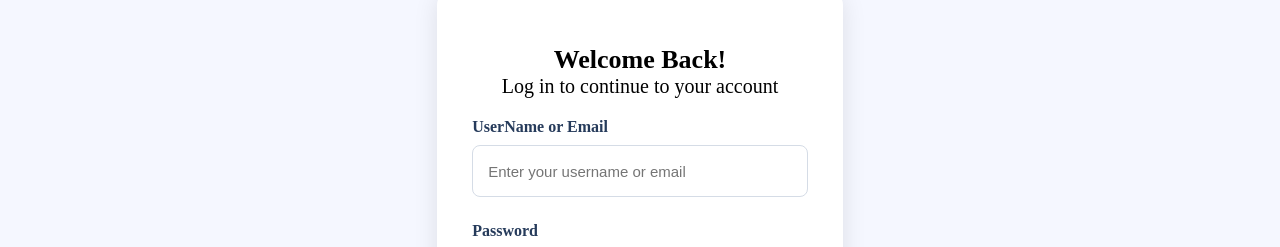
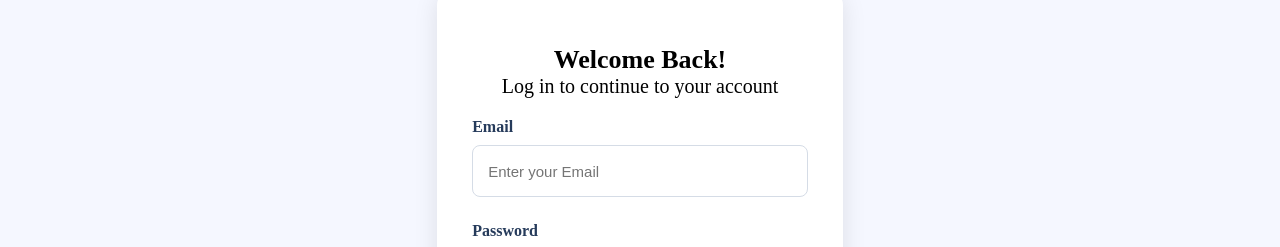
Before and after one commit to trojanroot/jobportal, a React (Vite) app: page /login in a window 1280 px wide. Shown: the part 180-427 px from the top of the page. Built offline with nearby package versions, Linux system fonts and the light colour scheme.

Commit message:
login mmessage display

```diff
--- a/src/components/header/Header.css
+++ b/src/components/header/Header.css
@@ -65,9 +65,6 @@ header .headerActions button{
   font-weight: 600;
   cursor: pointer;
 }
-header .headerActions button:hover{
-
-}
 header .headerActions .login{
   color: var(--primary-color);
   background-color: #fff;
--- a/src/pages/login/Login.css
+++ b/src/pages/login/Login.css
@@ -37,7 +37,19 @@ form > label {
   margin-bottom: 9px;
 }
 
-input[type="text"],
+.loginMessage {
+  position: fixed;
+  top: 90px;
+  right: 30px;
+  z-index: 9999;
+  padding: 15px 25px;
+  background-color: white;
+  color: green;
+  border-radius: 8px;
+  font-weight: bold;
+}
+
+input[type="email"],
 input[type="password"] {
   width: 100%;
   height: 52px;
@@ -49,7 +61,7 @@ input[type="password"] {
   outline: none;
 }
 
-input[type="text"]:focus,
+input[type="email"]:focus,
 input[type="password"]:focus {
   border-color:var(--primary-color);
   box-shadow: 0 0 0 3px rgba(23, 105, 224, 0.1);
--- a/src/pages/login/Login.jsx
+++ b/src/pages/login/Login.jsx
@@ -1,8 +1,21 @@
-import React from 'react'
-import { useNavigate } from 'react-router-dom'
-import './Login.css'
+import React, { useState } from "react";
+import { useNavigate } from "react-router-dom";
+import "./Login.css";
 function Login() {
-    const navigate=useNavigate()
+  const navigate = useNavigate();
+  const [email, setEmail] = useState("");
+  const [password, setPassword] = useState("");
+  const [message, setMessage] = useState("");
+
+  const handleLogin = (e) => {
+    e.preventDefault();
+
+    if (email === "aryanthapa@gmail.com" && password === "123456") {
+      setMessage("Login Successfully");
+    } else {
+      setMessage("Enter correct email and password");
+    }
+  };
   return (
     <>
       <div className="page">
@@ -12,39 +25,79 @@ function Login() {
             <p>Log in to continue to your account</p>
           </div>
           <div className="form">
-                    <form action="">
-                        <label htmlFor="username">UserName or Email</label>
-                        <input id='username' type="text" placeholder='Enter your username or email'/>
+            <form onSubmit={handleLogin}>
+              <label htmlFor="email">Email</label>
+              <input
+                id="email"
+                type="email"
+                placeholder="Enter your Email"
+                required
+                value={email}
+                onChange={(e) => setEmail(e.target.value)}
+              />
               <label htmlFor="password">Password</label>
-                        <input type="password"
-                            id='password'
-                            placeholder='password'
+              <input
+                type="password"
+                id="password"
+                placeholder="password"
+                value={password}
+                onChange={(e) => setPassword(e.target.value)}
               />
               <div className="loginOption">
                 <lable className="remeber">
                   <input type="checkbox" />
                   Remember Me
                 </lable>
-                            <span onClick={() => navigate("/")}>
-                                Forget Password
-                            </span>
+                <span onClick={() => navigate("/")}>Forget Password</span>
               </div>
               <div className="loginButton">
-                            <button type='submit'>Login </button>
+                <button type="submit">Login </button>
               </div>
             </form>
           </div>
 
           <div className="loginBOptions">
             <button>
-                      <svg xmlns="http://www.w3.org/2000/svg" x="0px" y="0px" width="30" height="30" viewBox="0 0 48 48">
-                      <path fill="#FFC107" d="M43.611,20.083H42V20H24v8h11.303c-1.649,4.657-6.08,8-11.303,8c-6.627,0-12-5.373-12-12c0-6.627,5.373-12,12-12c3.059,0,5.842,1.154,7.961,3.039l5.657-5.657C34.046,6.053,29.268,4,24,4C12.955,4,4,12.955,4,24c0,11.045,8.955,20,20,20c11.045,0,20-8.955,20-20C44,22.659,43.862,21.35,43.611,20.083z"></path><path fill="#FF3D00" d="M6.306,14.691l6.571,4.819C14.655,15.108,18.961,12,24,12c3.059,0,5.842,1.154,7.961,3.039l5.657-5.657C34.046,6.053,29.268,4,24,4C16.318,4,9.656,8.337,6.306,14.691z"></path><path fill="#4CAF50" d="M24,44c5.166,0,9.86-1.977,13.409-5.192l-6.19-5.238C29.211,35.091,26.715,36,24,36c-5.202,0-9.619-3.317-11.283-7.946l-6.522,5.025C9.505,39.556,16.227,44,24,44z"></path><path fill="#1976D2" d="M43.611,20.083H42V20H24v8h11.303c-0.792,2.237-2.231,4.166-4.087,5.571c0.001-0.001,0.002-0.001,0.003-0.002l6.19,5.238C36.971,39.205,44,34,44,24C44,22.659,43.862,21.35,43.611,20.083z"></path>
+              <svg
+                xmlns="http://www.w3.org/2000/svg"
+                x="0px"
+                y="0px"
+                width="30"
+                height="30"
+                viewBox="0 0 48 48"
+              >
+                <path
+                  fill="#FFC107"
+                  d="M43.611,20.083H42V20H24v8h11.303c-1.649,4.657-6.08,8-11.303,8c-6.627,0-12-5.373-12-12c0-6.627,5.373-12,12-12c3.059,0,5.842,1.154,7.961,3.039l5.657-5.657C34.046,6.053,29.268,4,24,4C12.955,4,4,12.955,4,24c0,11.045,8.955,20,20,20c11.045,0,20-8.955,20-20C44,22.659,43.862,21.35,43.611,20.083z"
+                ></path>
+                <path
+                  fill="#FF3D00"
+                  d="M6.306,14.691l6.571,4.819C14.655,15.108,18.961,12,24,12c3.059,0,5.842,1.154,7.961,3.039l5.657-5.657C34.046,6.053,29.268,4,24,4C16.318,4,9.656,8.337,6.306,14.691z"
+                ></path>
+                <path
+                  fill="#4CAF50"
+                  d="M24,44c5.166,0,9.86-1.977,13.409-5.192l-6.19-5.238C29.211,35.091,26.715,36,24,36c-5.202,0-9.619-3.317-11.283-7.946l-6.522,5.025C9.505,39.556,16.227,44,24,44z"
+                ></path>
+                <path
+                  fill="#1976D2"
+                  d="M43.611,20.083H42V20H24v8h11.303c-0.792,2.237-2.231,4.166-4.087,5.571c0.001-0.001,0.002-0.001,0.003-0.002l6.19,5.238C36.971,39.205,44,34,44,24C44,22.659,43.862,21.35,43.611,20.083z"
+                ></path>
               </svg>
-                      Google</button>
+              Google
+            </button>
 
             <button>
-                    <svg width="30" height="30" viewBox="0 0 164 163" fill="none" xmlns="http://www.w3.org/2000/svg">
-                    <path d="M164 81.7994C164 36.6232 127.287 0 82 0C36.713 0 0 36.6232 0 81.7994C0 120.16 26.4762 152.35 62.1921 161.191V106.797H45.2837V81.7994H62.1921V71.028C62.1921 43.1868 74.8234 30.2821 102.224 30.2821C107.42 30.2821 116.384 31.2997 120.051 32.314V54.9725C118.116 54.7696 114.754 54.6682 110.579 54.6682C97.1339 54.6682 91.9384 59.7495 91.9384 72.9585V81.7994H118.723L114.121 106.797H91.9384V163C132.535 158.108 164 123.622 164 81.7994Z" fill="#0966FF"/>
+              <svg
+                width="30"
+                height="30"
+                viewBox="0 0 164 163"
+                fill="none"
+                xmlns="http://www.w3.org/2000/svg"
+              >
+                <path
+                  d="M164 81.7994C164 36.6232 127.287 0 82 0C36.713 0 0 36.6232 0 81.7994C0 120.16 26.4762 152.35 62.1921 161.191V106.797H45.2837V81.7994H62.1921V71.028C62.1921 43.1868 74.8234 30.2821 102.224 30.2821C107.42 30.2821 116.384 31.2997 120.051 32.314V54.9725C118.116 54.7696 114.754 54.6682 110.579 54.6682C97.1339 54.6682 91.9384 59.7495 91.9384 72.9585V81.7994H118.723L114.121 106.797H91.9384V163C132.535 158.108 164 123.622 164 81.7994Z"
+                  fill="#0966FF"
+                />
               </svg>
               Facebook
             </button>
@@ -52,15 +105,13 @@ function Login() {
 
           <div className="signup">
             <p>Don't have an account?</p>
-                    <span onClick={() => navigate("/signup")}>
-                        Sign up
-                    </span>
+            <span onClick={() => navigate("/signup")}>Sign up</span>
+          </div>
+          {message && <div className="loginMessage">{message}</div>}
         </div>
       </div>
-
-            </div>
     </>
-  )
+  );
 }
 
-export default Login
+export default Login;
```
Also changed, not shown: src/components/header/Header.jsx (line endings or trailing spaces). Lines whose indentation alone changed are shown as unchanged.
